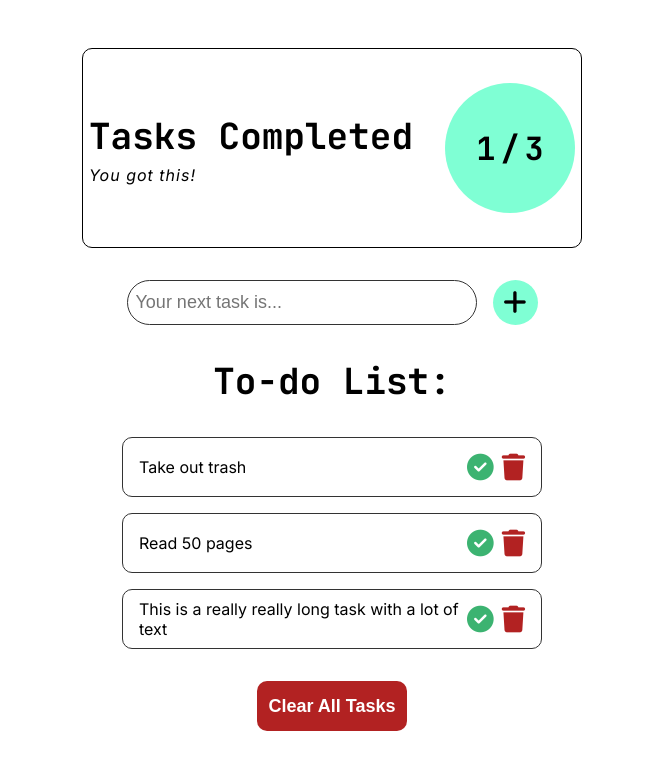
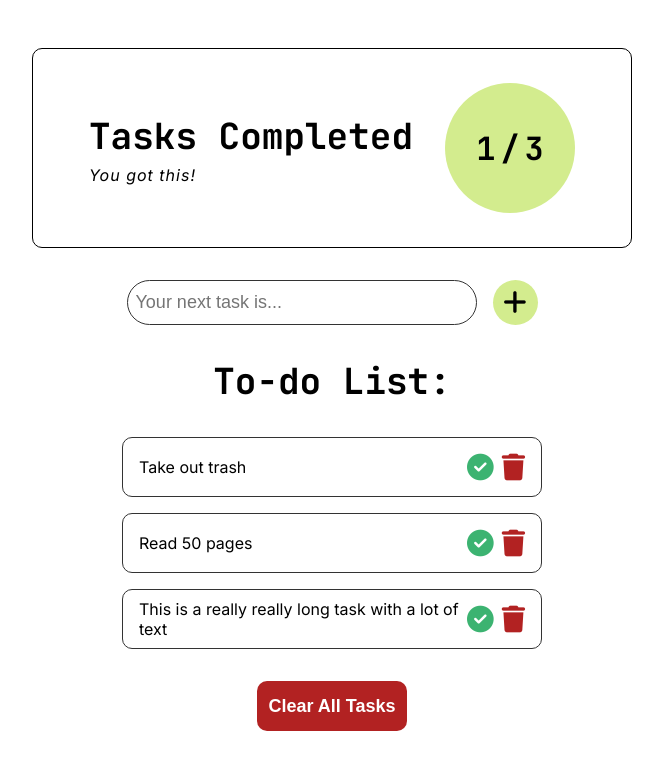
Before and after one commit to hanazzz/full-stack-todo-app, a PHP site: page / in a window 1280 px wide. Shown: the top 778 px of the page, without its empty margins (308-971 px from the left). Run offline with PHP 8.4, Linux system fonts and the light colour scheme; some libraries are stand-ins or nearby versions.

Commit message:
Tweak styling

```diff
--- a/style.css
+++ b/style.css
@@ -3,6 +3,10 @@
 Global Styles
 
 */
+
+:root {
+    --primary-color: #d3ec8e;
+}
 
 * {
     margin: 0;
@@ -45,7 +49,7 @@ h1 {
     column-gap: 2rem;
     border: 1px solid black;
     border-radius: 10px;
-    width: 500px;
+    width: 600px;
     height: 200px;
     margin: 0 auto;
 }
@@ -59,7 +63,7 @@ h1 {
 }
 
 .task-counter {
-    background-color: aquamarine;
+    background-color: var(--primary-color);
     height: 130px;
     width: 130px;
     border-radius: 50%;
@@ -104,7 +108,7 @@ Form
     width: 45px;
     border-radius: 50%;
     border: none;
-    background-color: aquamarine;
+    background-color: var(--primary-color);
     cursor: pointer;
 }
 
```
